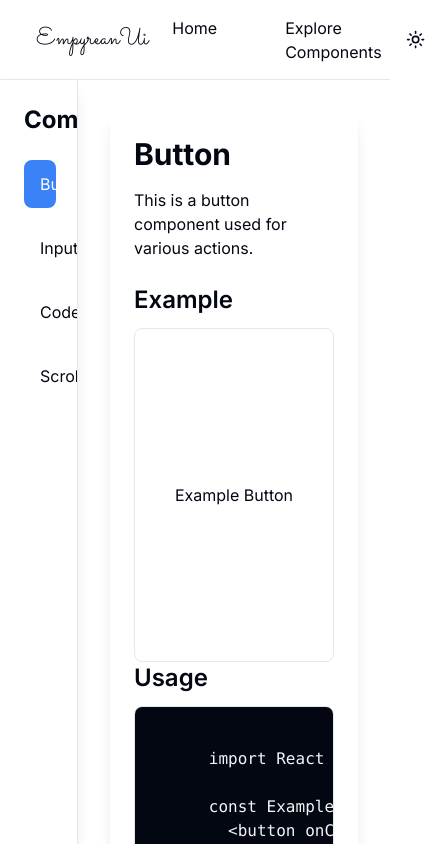
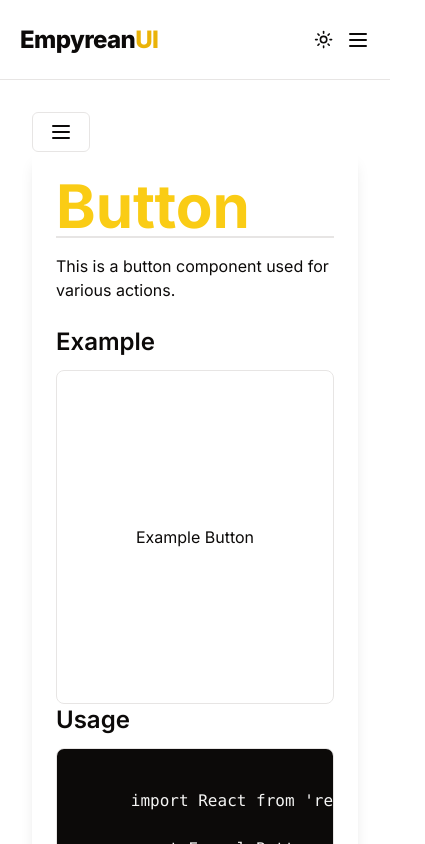
Before and after one commit to balajiudayagiri/empyreanui-core, a Next.js app: page /core in a window 390 px wide. Shown: the whole page, 425 px wide, since content can reach past the window. Built offline with nearby package versions, Linux system fonts and the light colour scheme.

Commit message:
updated the mobile responsiveness

```diff
--- a/package.json
+++ b/package.json
@@ -11,6 +11,7 @@
   "dependencies": {
     "@empyreanui/core": "^1.0.5",
     "@radix-ui/react-accordion": "^1.1.2",
+    "@radix-ui/react-dialog": "^1.0.5",
     "@radix-ui/react-slot": "^1.0.2",
     "class-variance-authority": "^0.7.0",
     "clsx": "^2.1.1",
--- a/src/app/CopyableCode.tsx
+++ b/src/app/CopyableCode.tsx
@@ -18,7 +18,7 @@ const CopyableCode: React.FC<CopyableCodeProps> = ({ code }) => {
 
   return (
     <div
-      className="inline-flex gap-6 w-fit py-4 px-6 border border-solid border-foreground rounded-lg bg-muted cursor-pointer"
+      className="inline-flex gap-6 w-fit py-4 px-6 border border-solid border-foreground rounded-lg bg-muted/30 cursor-pointer"
       onClick={handleCopy}>
       <code className="">{code}</code>
       {copied ? <ClipboardCopy className="text-green-500" /> : <Clipboard />}
--- a/src/app/Header.tsx
+++ b/src/app/Header.tsx
@@ -1,37 +1,66 @@
+"use client";
 import { ModeToggle } from "empyreanui/components/ui/ModeToggle";
 import Link from "next/link";
 import React from "react";
-import { Sacramento } from "next/font/google";
-import { cn } from "empyreanui/lib/utils";
-
-const sacramento = Sacramento({
-  subsets: ["latin"],
-  display: "swap",
-  variable: "--font-dancingScript",
-  weight: ["400"],
-});
+import { MenuIcon } from "lucide-react";
+import {
+  Sheet,
+  SheetClose,
+  SheetContent,
+  SheetTrigger,
+} from "empyreanui/components/ui/sheet";
 
 function Header() {
   return (
-    <header className="h-20 border-b flex items-center px-9 justify-between">
+    <header className="h-20 border-b flex items-center px-5 md:px-9 justify-between">
       <Link href="/">
-        <h1
-          className={cn(
-            sacramento.className,
-            "font-thin md:text-3xl text-nowrap flex items-center gap-3 text-2xl"
-          )}>
-          EmpyreanUi
+        <h1 className="text-2xl font-extrabold leading-tight tracking-tight">
+          Empyrean<span className="text-yellow-500">UI</span>
         </h1>
       </Link>
-      <div className="flex gap-5">
-        <Link href="/" className="hover:bg-muted px-6 py-3 rounded-lg">
-          <h1>Home</h1>
+      <nav className="hidden md:flex items-center gap-3 md:gap-5">
+        <Link
+          href="/"
+          className="hover:bg-yellow-500/10 px-4 py-2 md:px-6 md:py-3 rounded-lg transition-all duration-200">
+          Home
         </Link>
-        <Link href="/core" className="hover:bg-muted px-6 py-3 rounded-lg">
+        <Link
+          href="/core"
+          className="hover:bg-yellow-500/10 px-4 py-2 md:px-6 md:py-3 rounded-lg transition-all duration-200">
           Explore Components
         </Link>
+        <ModeToggle />
+      </nav>
+      <div className="md:hidden block">
+        <div className="flex items-center">
+          <ModeToggle />
+          <Sheet>
+            <SheetTrigger asChild>
+              <button className="focus:outline-none ml-3">
+                <MenuIcon className="w-6 h-6" />
+              </button>
+            </SheetTrigger>
+            <SheetContent side="right">
+              <nav className="flex flex-col items-center gap-3 p-4">
+                <SheetClose asChild>
+                  <Link
+                    href="/"
+                    className="hover:bg-yellow-500/10 w-full text-center px-4 py-2 rounded-lg transition-all duration-200">
+                    Home
+                  </Link>
+                </SheetClose>
+                <SheetClose asChild>
+                  <Link
+                    href="/core"
+                    className="hover:bg-yellow-500/10 w-full text-center px-4 py-2 rounded-lg transition-all duration-200">
+                    Explore Components
+                  </Link>
+                </SheetClose>
+              </nav>
+            </SheetContent>
+          </Sheet>
+        </div>
       </div>
-      <ModeToggle />
     </header>
   );
 }
--- a/src/app/core/ComponentRenderer.tsx
+++ b/src/app/core/ComponentRenderer.tsx
@@ -1,8 +1,15 @@
-// ComponentRenderer.tsx
 "use client";
 import React, { useState, useEffect } from "react";
 import { useRouter } from "next/navigation";
 import clsx from "clsx";
+import {
+  Sheet,
+  SheetClose,
+  SheetContent,
+  SheetTrigger,
+} from "empyreanui/components/ui/sheet";
+import { Button } from "empyreanui/components/ui/button";
+import { Menu } from "lucide-react";
 
 export interface ComponentDoc {
   title: string;
@@ -64,7 +71,8 @@ const ComponentRenderer: React.FC<ComponentRendererProps> = ({
 
   return (
     <div className="flex h-full">
-      <aside className="w-1/5 p-6 shadow-lg border-r overflow-y-auto">
+      {/* Desktop Sidebar */}
+      <aside className="hidden lg:block w-1/5 p-6 shadow-lg border-r overflow-y-auto">
         <h2 className="text-2xl font-bold mb-6">Components</h2>
         <ul>
           {components.map((component) => (
@@ -73,7 +81,7 @@ const ComponentRenderer: React.FC<ComponentRendererProps> = ({
                 className={clsx(
                   "w-full text-left px-4 py-3 rounded-lg transition duration-200",
                   {
-                    "bg-blue-500 text-white":
+                    "bg-primary text-black":
                       selectedComponent?.path === component.path,
                     "hover:bg-gray-200/40":
                       selectedComponent?.path !== component.path,
@@ -86,10 +94,46 @@ const ComponentRenderer: React.FC<ComponentRendererProps> = ({
           ))}
         </ul>
       </aside>
-      <main className="w-4/5 p-8 overflow-y-auto">
+
+      {/* Mobile Sidebar */}
+
+      <main className="flex-grow p-8 overflow-y-auto">
+        <div className="lg:hidden">
+          <Sheet>
+            <SheetTrigger asChild>
+              <Button variant="outline" className="">
+                <Menu />
+              </Button>
+            </SheetTrigger>
+            <SheetContent side="left" className="w-64">
+              <h2 className="text-2xl font-bold mb-6">Components</h2>
+              <ul>
+                {components.map((component) => (
+                  <SheetClose asChild>
+                    <li key={component.path} className="mb-4">
+                      <button
+                        className={clsx(
+                          "w-full text-left px-4 py-3 rounded-lg transition duration-200",
+                          {
+                            "bg-primary text-black":
+                              selectedComponent?.path === component.path,
+                            "hover:bg-gray-200/40":
+                              selectedComponent?.path !== component.path,
+                          }
+                        )}
+                        onClick={() => handleComponentSelect(component)}>
+                        {component.title}
+                      </button>
+                    </li>
+                  </SheetClose>
+                ))}
+              </ul>
+            </SheetContent>
+          </Sheet>
+        </div>
         {selectedComponent ? (
           <div className="p-6 rounded-lg shadow-lg">
-            <h1 className="text-3xl font-bold mb-4">
+            <h1 className="text-6xl font-bold mb-4 text-primary border-b-2">
               {selectedComponent.title}
             </h1>
             <p className="mb-6">{selectedComponent.description}</p>
@@ -105,7 +149,8 @@ const ComponentRenderer: React.FC<ComponentRendererProps> = ({
               <code>{selectedComponent.usage}</code>
             </pre>
             <h2 className="text-2xl font-semibold mb-3">Props</h2>
-            <table className="w-full mb-6 border shadow-sm">
+            <div className="overflow-y-auto w-full">
+              <table className="w-full mb-6 border shadow-sm ">
                 <thead>
                   <tr>
                     <th className="p-3 border-b text-left">Name</th>
@@ -113,7 +158,7 @@ const ComponentRenderer: React.FC<ComponentRendererProps> = ({
                     <th className="p-3 border-b text-left">Description</th>
                     <th className="p-3 border-b text-left">Required</th>
                     <th className="p-3 border-b text-left">Default Value</th>
-                  <th className="p-3 border-b text-left">Set Value</th>
+                    <th className="p-3 border-b text-left w-80">Set Value</th>
                   </tr>
                 </thead>
                 <tbody>
@@ -128,20 +173,21 @@ const ComponentRenderer: React.FC<ComponentRendererProps> = ({
                       <td className="p-3 border-b">
                         {prop.defaultValue?.toString()}
                       </td>
-                    <td className="p-3 border-b">
+                      <td className="p-3 border-b min-w-56">
                         <input
                           type="text"
                           value={componentProps[prop.name] || ""}
                           onChange={(e) =>
                             handlePropChange(prop.name, e.target.value)
                           }
-                        className="w-full p-2 border rounded"
+                          className="w-80 p-2 border rounded"
                         />
                       </td>
                     </tr>
                   ))}
                 </tbody>
               </table>
+            </div>
           </div>
         ) : (
           <div className="flex items-center justify-center h-full">
--- a/src/app/globals.css
+++ b/src/app/globals.css
@@ -5,64 +5,47 @@
 @layer base {
   :root {
     --background: 0 0% 100%;
-      --foreground: 224 71.4% 4.1%;
-
+    --foreground: 20 14.3% 4.1%;
     --card: 0 0% 100%;
-      --card-foreground: 224 71.4% 4.1%;
-
+    --card-foreground: 20 14.3% 4.1%;
     --popover: 0 0% 100%;
-      --popover-foreground: 224 71.4% 4.1%;
-
-      --primary: 220.9 39.3% 11%;
-      --primary-foreground: 210 20% 98%;
-
-      --secondary: 220 14.3% 95.9%;
-      --secondary-foreground: 220.9 39.3% 11%;
-
-      --muted: 220 14.3% 95.9%;
-      --muted-foreground: 220 8.9% 46.1%;
-
-      --accent: 220 14.3% 95.9%;
-      --accent-foreground: 220.9 39.3% 11%;
-
+    --popover-foreground: 20 14.3% 4.1%;
+    --primary: 47.9 95.8% 53.1%;
+    --primary-foreground: 26 83.3% 14.1%;
+    --secondary: 60 4.8% 95.9%;
+    --secondary-foreground: 24 9.8% 10%;
+    --muted: 60 4.8% 95.9%;
+    --muted-foreground: 25 5.3% 44.7%;
+    --accent: 60 4.8% 95.9%;
+    --accent-foreground: 24 9.8% 10%;
     --destructive: 0 84.2% 60.2%;
-      --destructive-foreground: 210 20% 98%;
-
-      --border: 220 13% 91%;
-      --input: 220 13% 91%;
-      --ring: 224 71.4% 4.1%;
-
+    --destructive-foreground: 60 9.1% 97.8%;
+    --border: 20 5.9% 90%;
+    --input: 20 5.9% 90%;
+    --ring: 20 14.3% 4.1%;
     --radius: 0.5rem;
   }
 
   .dark {
-      --background: 224 71.4% 4.1%;
-      --foreground: 210 20% 98%;
-
-      --card: 224 71.4% 4.1%;
-      --card-foreground: 210 20% 98%;
-
-      --popover: 224 71.4% 4.1%;
-      --popover-foreground: 210 20% 98%;
-
-      --primary: 210 20% 98%;
-      --primary-foreground: 220.9 39.3% 11%;
-
-      --secondary: 215 27.9% 16.9%;
-      --secondary-foreground: 210 20% 98%;
-
-      --muted: 215 27.9% 16.9%;
-      --muted-foreground: 217.9 10.6% 64.9%;
-
-      --accent: 215 27.9% 16.9%;
-      --accent-foreground: 210 20% 98%;
-
+    --background: 20 14.3% 4.1%;
+    --foreground: 60 9.1% 97.8%;
+    --card: 20 14.3% 4.1%;
+    --card-foreground: 60 9.1% 97.8%;
+    --popover: 20 14.3% 4.1%;
+    --popover-foreground: 60 9.1% 97.8%;
+    --primary: 47.9 95.8% 53.1%;
+    --primary-foreground: 26 83.3% 14.1%;
+    --secondary: 12 6.5% 15.1%;
+    --secondary-foreground: 60 9.1% 97.8%;
+    --muted: 12 6.5% 15.1%;
+    --muted-foreground: 24 5.4% 63.9%;
+    --accent: 12 6.5% 15.1%;
+    --accent-foreground: 60 9.1% 97.8%;
     --destructive: 0 62.8% 30.6%;
-      --destructive-foreground: 210 20% 98%;
-
-      --border: 215 27.9% 16.9%;
-      --input: 215 27.9% 16.9%;
-      --ring: 216 12.2% 83.9%;
+    --destructive-foreground: 60 9.1% 97.8%;
+    --border: 12 6.5% 15.1%;
+    --input: 12 6.5% 15.1%;
+    --ring: 35.5 91.7% 32.9%;
   }
 }
 
@@ -70,6 +53,7 @@
   * {
     @apply border-border;
   }
+
   body {
     @apply bg-background text-foreground;
   }
--- a/src/app/page.tsx
+++ b/src/app/page.tsx
@@ -4,26 +4,39 @@ import CopyableCode from "./CopyableCode";
 
 export default function Home() {
   return (
-    <main className="h-[calc(100vh-80px)]  p-24 md:flex ">
-      <div className="w-1/2 flex flex-col items-center justify-center">
-        <div className="flex flex-col">
-          <h1 className="text-8xl font-bold mb-4">EmpyreanUi</h1>
-          <p className="text-sm mb-7 font-semibold">
-            EmpyreanUi is a robust UI library offering a range of components,
+    <main className="relative h-[calc(100vh-80px)] flex items-center justify-center overflow-hidden p-8 md:p-24">
+      <div className="absolute inset-0 z-0 overflow-hidden">
+        <div className="absolute w-96 h-96 bg-yellow-200 opacity-10 rounded-full -top-20 -left-20 transform rotate-45"></div>
+        <div className="absolute w-96 h-96 bg-yellow-200 opacity-10 rounded-full -bottom-20 -right-20 transform rotate-45"></div>
+      </div>
+      <div className="relative z-10 flex flex-col md:flex-row items-center md:items-start text-center md:text-left space-y-10 md:space-y-0 md:space-x-10">
+        <div className="max-w-md md:max-w-xl space-y-6">
+          <h1 className="text-5xl md:text-7xl font-extrabold leading-tight tracking-tight">
+            Empyrean<span className="text-yellow-500">UI</span>
+          </h1>
+          <p className="text-lg md:text-xl font-medium">
+            EmpyreanUI is a robust UI library offering a range of components,
             hooks, and animating wrappers to streamline development and ensure
             consistent, high-quality user interfaces.
           </p>
-          <div className="flex gap-6">
-            <CopyableCode code="npm i @empyreanui/core" />
+          <div className="flex flex-col md:flex-row gap-4 md:gap-6 items-center">
             <Link href="/core">
-              <Button className="bg-blue-600 px-7 py-7 text-white rounded-md font-semibold text-lg hover:bg-blue-700 hover:scale-105 transition-all duration-200">
+              <Button className="bg-yellow-500 text-gray-800 px-5 py-3 md:px-7 md:py-4 text-lg rounded-md font-semibold hover:bg-yellow-600 hover:scale-105 transition-all duration-200 h-full">
                 Explore Components
               </Button>
             </Link>
           </div>
         </div>
+        <div className="relative w-full md:w-1/2 flex items-center justify-center mt-10 md:mt-0">
+          <img
+            src="/path-to-your-image.png"
+            alt="EmpyreanUI Preview"
+            className="w-full h-auto max-w-xs md:max-w-md rounded-lg shadow-lg transform transition-transform duration-500 hover:scale-105"
+          />
+          <div className="absolute -top-10 -right-10 w-32 h-32 bg-yellow-400 rounded-full opacity-20 blur-xl"></div>
+          <div className="absolute -bottom-10 -left-10 w-32 h-32 bg-yellow-400 rounded-full opacity-20 blur-xl"></div>
+        </div>
       </div>
-      <div className="w-1/2 flex items-center justify-center"></div>
     </main>
   );
 }
--- /dev/null
+++ b/src/components/ui/sheet.tsx
@@ -0,0 +1,139 @@
+"use client";
+
+import * as React from "react";
+import * as SheetPrimitive from "@radix-ui/react-dialog";
+import { cva, type VariantProps } from "class-variance-authority";
+import { X } from "lucide-react";
+
+import { cn } from "empyreanui/lib/utils";
+
+const Sheet = SheetPrimitive.Root;
+
+const SheetTrigger = SheetPrimitive.Trigger;
+
+const SheetClose = SheetPrimitive.Close;
+
+const SheetPortal = SheetPrimitive.Portal;
+
+const SheetOverlay = React.forwardRef<
+  React.ElementRef<typeof SheetPrimitive.Overlay>,
+  React.ComponentPropsWithoutRef<typeof SheetPrimitive.Overlay>
+>(({ className, ...props }, ref) => (
+  <SheetPrimitive.Overlay
+    className={cn(
+      "fixed inset-0 z-50 bg-black/80  data-[state=open]:animate-in data-[state=closed]:animate-out data-[state=closed]:fade-out-0 data-[state=open]:fade-in-0",
+      className
+    )}
+    {...props}
+    ref={ref}
+  />
+));
+SheetOverlay.displayName = SheetPrimitive.Overlay.displayName;
+
+const sheetVariants = cva(
+  "fixed z-50 gap-4 bg-background p-6 shadow-lg transition ease-in-out data-[state=open]:animate-in data-[state=closed]:animate-out data-[state=closed]:duration-300 data-[state=open]:duration-500",
+  {
+    variants: {
+      side: {
+        top: "inset-x-0 top-0 border-b data-[state=closed]:slide-out-to-top data-[state=open]:slide-in-from-top",
+        bottom:
+          "inset-x-0 bottom-0 border-t data-[state=closed]:slide-out-to-bottom data-[state=open]:slide-in-from-bottom",
+        left: "inset-y-0 left-0 h-full w-3/4 border-r data-[state=closed]:slide-out-to-left data-[state=open]:slide-in-from-left sm:max-w-sm",
+        right:
+          "inset-y-0 right-0 h-full w-3/4  border-l data-[state=closed]:slide-out-to-right data-[state=open]:slide-in-from-right sm:max-w-sm",
+      },
+    },
+    defaultVariants: {
+      side: "right",
+    },
+  }
+);
+
+interface SheetContentProps
+  extends React.ComponentPropsWithoutRef<typeof SheetPrimitive.Content>,
+    VariantProps<typeof sheetVariants> {}
+
+const SheetContent = React.forwardRef<
+  React.ElementRef<typeof SheetPrimitive.Content>,
+  SheetContentProps
+>(({ side = "right", className, children, ...props }, ref) => (
+  <SheetPortal>
+    <SheetOverlay />
+    <SheetPrimitive.Content
+      ref={ref}
+      className={cn(sheetVariants({ side }), className)}
+      {...props}>
+      {children}
+      <SheetPrimitive.Close className="absolute right-4 top-4 rounded-sm opacity-70 ring-offset-background transition-opacity hover:opacity-100 focus:outline-none focus:ring-2 focus:ring-ring focus:ring-offset-2 disabled:pointer-events-none data-[state=open]:bg-secondary">
+        <X className="h-4 w-4" />
+        <span className="sr-only">Close</span>
+      </SheetPrimitive.Close>
+    </SheetPrimitive.Content>
+  </SheetPortal>
+));
+SheetContent.displayName = SheetPrimitive.Content.displayName;
+
+const SheetHeader = ({
+  className,
+  ...props
+}: React.HTMLAttributes<HTMLDivElement>) => (
+  <div
+    className={cn(
+      "flex flex-col space-y-2 text-center sm:text-left",
+      className
+    )}
+    {...props}
+  />
+);
+SheetHeader.displayName = "SheetHeader";
+
+const SheetFooter = ({
+  className,
+  ...props
+}: React.HTMLAttributes<HTMLDivElement>) => (
+  <div
+    className={cn(
+      "flex flex-col-reverse sm:flex-row sm:justify-end sm:space-x-2",
+      className
+    )}
+    {...props}
+  />
+);
+SheetFooter.displayName = "SheetFooter";
+
+const SheetTitle = React.forwardRef<
+  React.ElementRef<typeof SheetPrimitive.Title>,
+  React.ComponentPropsWithoutRef<typeof SheetPrimitive.Title>
+>(({ className, ...props }, ref) => (
+  <SheetPrimitive.Title
+    ref={ref}
+    className={cn("text-lg font-semibold text-foreground", className)}
+    {...props}
+  />
+));
+SheetTitle.displayName = SheetPrimitive.Title.displayName;
+
+const SheetDescription = React.forwardRef<
+  React.ElementRef<typeof SheetPrimitive.Description>,
+  React.ComponentPropsWithoutRef<typeof SheetPrimitive.Description>
+>(({ className, ...props }, ref) => (
+  <SheetPrimitive.Description
+    ref={ref}
+    className={cn("text-sm text-muted-foreground", className)}
+    {...props}
+  />
+));
+SheetDescription.displayName = SheetPrimitive.Description.displayName;
+
+export {
+  Sheet,
+  SheetPortal,
+  SheetOverlay,
+  SheetTrigger,
+  SheetClose,
+  SheetContent,
+  SheetHeader,
+  SheetFooter,
+  SheetTitle,
+  SheetDescription,
+};
```
Also changed, not shown: 1 other file (tests, documents, lock files or other folders). Lines whose indentation alone changed are shown as unchanged.
